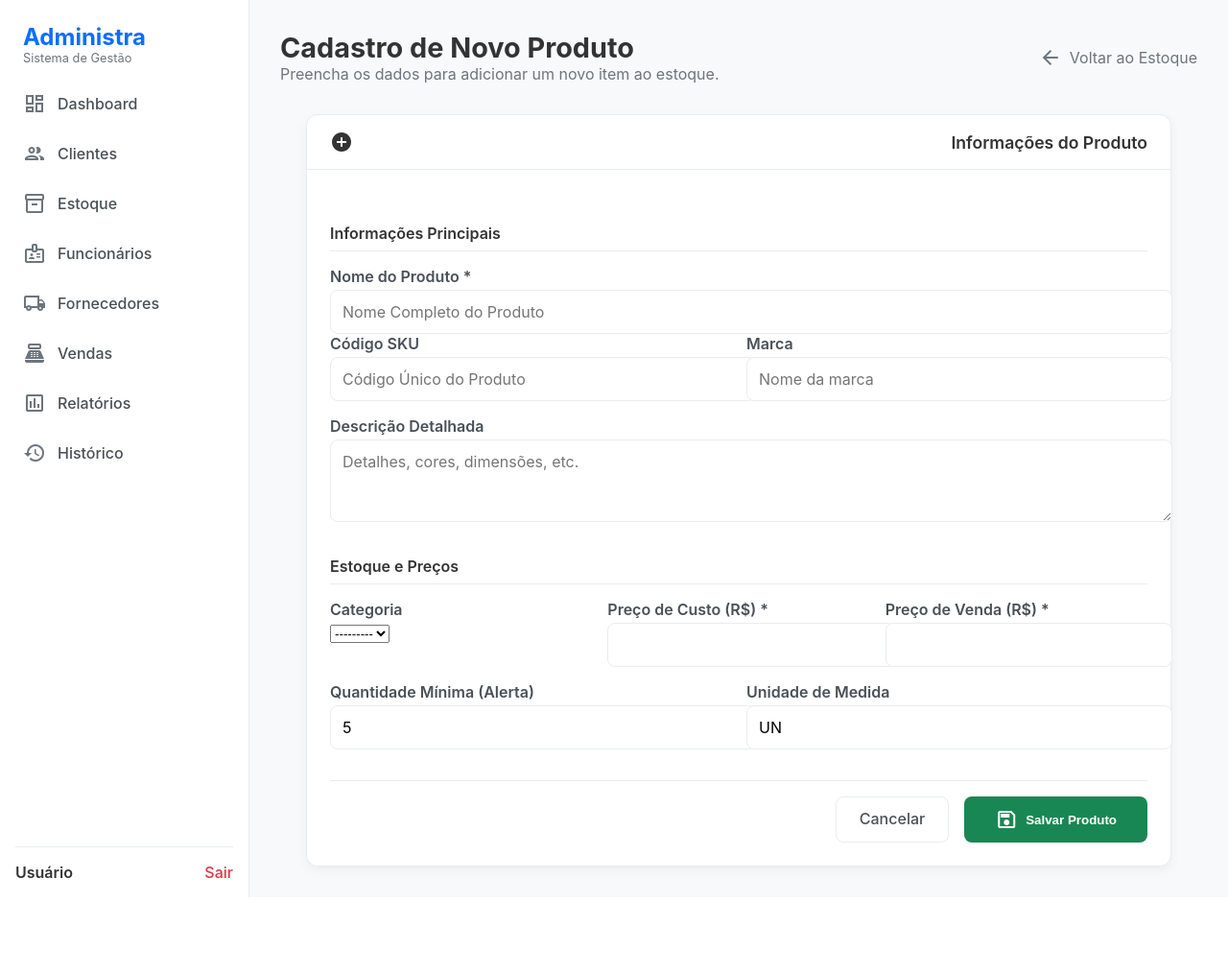
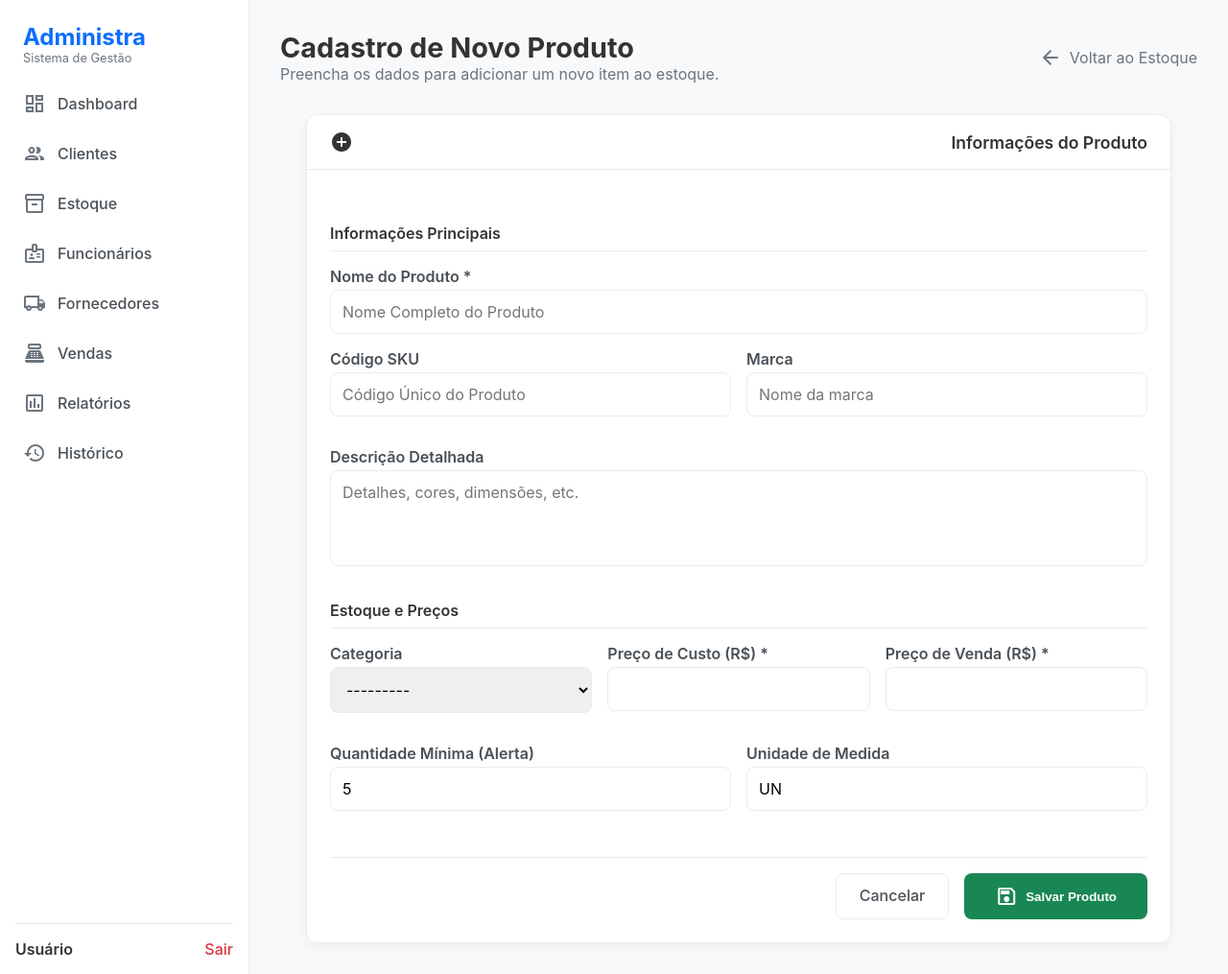
Before and after one commit to Kauantoolkit/Administra-Kauan, a Django app: page /contas/produtos/novo/ in a window 1280 px wide. Shown: the whole page at 96% size. Before the commit the page ends 935 px from the top, so only its background shows below. Run offline with Django 5.2, Linux system fonts and the light colour scheme; the visitor is signed in with stand-in values (Sample User, id 1); data that the repository does not hold is empty.

Commit message:
c25 - Arrumar estilização cadastro de produto

```diff
--- a/contas/templates/novo_produto.html
+++ b/contas/templates/novo_produto.html
@@ -22,7 +22,7 @@
         <span class="material-icons-outlined">add_circle</span> Informações do Produto
     </div>
 
-    <div class="card-body" style="padding: 1.5rem;">
+    <div class="card-body">
 
         {% if messages %}
             {% for message in messages %}
@@ -32,8 +32,7 @@
             {% endfor %}
         {% endif %}
 
-        <form method="POST">
-            {% csrf_token %}
+        <form method="POST" enctype="multipart/form-data"> {% csrf_token %}
 
             <h3 class="section-title">Informações Principais</h3>
 
@@ -110,20 +109,122 @@
 </div>
 
 <style>
-.card-body { padding: 1.5rem; }
-.section-title { font-size: 1rem; font-weight: 600; margin-top: 2rem; margin-bottom: 1rem; border-bottom: 1px solid #e9ecef; padding-bottom: 0.5rem; }
-.form-row { display: flex; gap: 1rem; margin-bottom: 1rem; }
-.form-row .form-group { flex: 1; }
-.form-group label { font-weight: 600; color: #495057; display: block; margin-bottom: 0.25rem; }
-.form-control { width: 100%; padding: 0.75rem; border: 1px solid #e9ecef; border-radius: 8px; font-size: 1rem; font-family: inherit; transition: border-color 0.2s; }
-.form-control:focus { outline: none; border-color: #198754; box-shadow: 0 0 0 3px rgba(25, 135, 84, 0.1); }
-.error-msg { color: #dc3545; display: block; margin-top: 0.25rem; font-size: 0.875rem; }
-.alert { padding: 12px; margin-bottom: 1rem; border-radius: 8px; }
+.card-body {
+    padding: 1.5rem;
+}
+
+.section-title {
+    font-size: 1rem;
+    font-weight: 600;
+    margin-top: 2rem;
+    margin-bottom: 1rem;
+    border-bottom: 1px solid #e9ecef;
+    padding-bottom: 0.5rem;
+}
+
+.form-row {
+    display: flex;
+    gap: 1rem;
+    margin-bottom: 1rem;
+}
+
+.form-row .form-group {
+    flex: 1;
+}
+
+.form-group {
+    margin-bottom: 1rem;
+}
+
+.form-group label {
+    font-weight: 600;
+    color: #495057;
+    display: block;
+    margin-bottom: 0.25rem;
+}
+
+.form-control,
+input[type="text"],
+input[type="number"],
+select,
+textarea {
+    width: 100%;
+    padding: 0.75rem;
+    border: 1px solid #e9ecef;
+    border-radius: 8px;
+    font-size: 1rem;
+    font-family: inherit;
+    transition: border-color 0.2s;
+    box-sizing: border-box;
+}
+
+textarea {
+    resize: none;
+    height: 100px;
+}
+
+.form-control:focus,
+input:focus,
+select:focus,
+textarea:focus {
+    outline: none;
+    border-color: #198754;
+    box-shadow: 0 0 0 3px rgba(25, 135, 84, 0.1);
+}
+
+.error-msg {
+    color: #dc3545;
+    display: block;
+    margin-top: 0.25rem;
+    font-size: 0.875rem;
+}
+
+.alert {
+    padding: 12px;
+    margin-bottom: 1rem;
+    border-radius: 8px;
+}
 .alert-error { background-color: #f8d7da; color: #842029; }
 .alert-success { background-color: #d1e7dd; color: #0f5132; }
-.form-actions { display: flex; justify-content: flex-end; gap: 1rem; margin-top: 2rem; border-top: 1px solid #e9ecef; padding-top: 1rem; }
-.btn-cancel { padding: 0.75rem 1.5rem; border: 1px solid #e9ecef; border-radius: 8px; text-decoration: none; color: #495057; font-weight: 500; }
-.btn-submit { padding: 0.75rem 2rem; background-color: #198754; color: white; border: none; border-radius: 8px; cursor: pointer; font-weight: 600; display: flex; align-items: center; gap: 0.5rem; }
+
+.form-actions {
+    display: flex;
+    justify-content: flex-end;
+    gap: 1rem;
+    margin-top: 2rem;
+    border-top: 1px solid #e9ecef;
+    padding-top: 1rem;
+}
+
+.btn-cancel {
+    padding: 0.75rem 1.5rem;
+    border: 1px solid #e9ecef;
+    border-radius: 8px;
+    text-decoration: none;
+    color: #495057;
+    font-weight: 500;
+    box-sizing: border-box;
+}
+
+.btn-submit {
+    padding: 0.75rem 2rem;
+    background-color: #198754;
+    color: white;
+    border: none;
+    border-radius: 8px;
+    cursor: pointer;
+    font-weight: 600;
+    display: flex;
+    align-items: center;
+    gap: 0.5rem;
+}
+
+@media (max-width: 768px) {
+    .form-row {
+        flex-direction: column;
+        gap: 0;
+    }
+}
 </style>
 
 {% endblock %}
```
Also changed, not shown: contas/migrations/0003_merge_20251122_2250.py (deleted).
